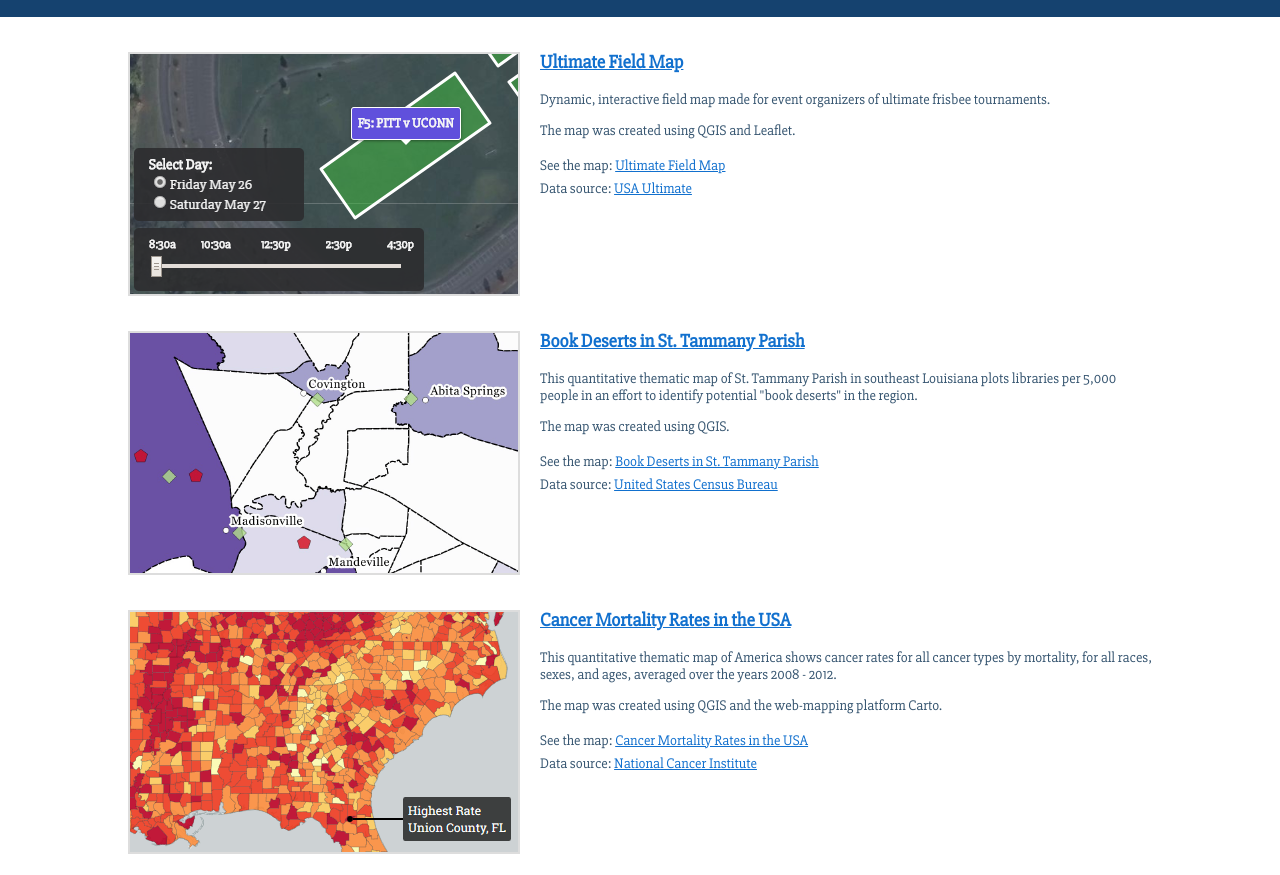
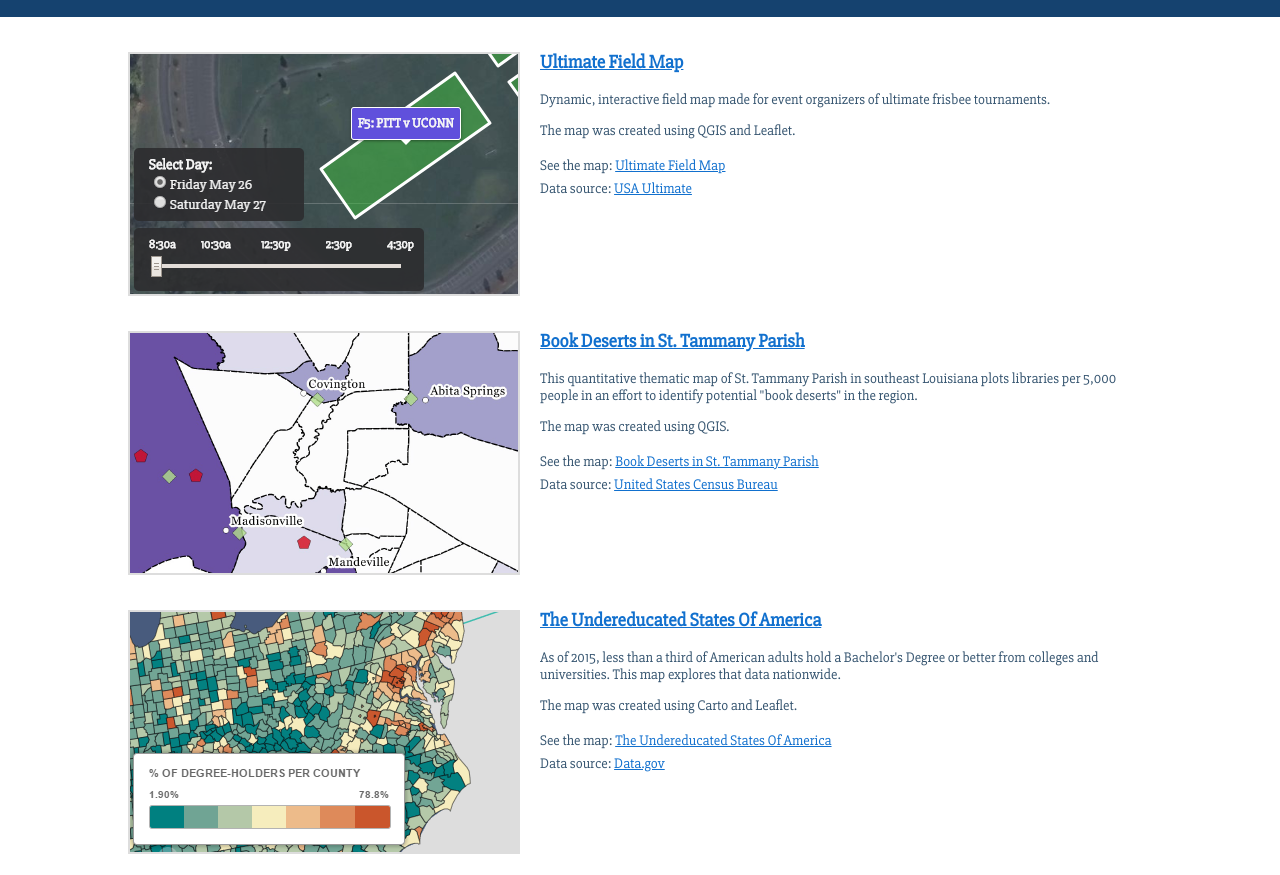
Before and after one commit to mikus31/mikus31.github.io, a plain HTML site: page index.html in a window 1280 px wide. Shown: the part 77-952 px from the top of the page. Drawn offline with nearby package versions, Linux system fonts and the light colour scheme.

Commit message:
add portfolio item and proofread text

```diff
--- a/index.html
+++ b/index.html
@@ -106,10 +106,19 @@
             <li>Data source: <a href="http://www.census.gov/data.html" target="_blank">United States Census Bureau</a></li>
         </ul>
     </section>
+    <section class="project"> <img src="images/Bachelors-Or-Better.png" alt="Bachelor's Or Better" class="project-image">
+        <h3><a target = '_blank' href="https://mikus31.carto.com/builder/05198188-4176-11e7-bd2e-0e05a8b3e3d7/embed">The Undereducated States Of America</a></h3>
+        <p>As of 2015, less than a third of American adults hold a Bachelor's Degree or better from colleges and universities. This map explores that data nationwide.</p>
+        <p>The map was created using Carto and Leaflet.</p>
+        <ul>
+            <li>See the map: <a href="https://mikus31.carto.com/builder/05198188-4176-11e7-bd2e-0e05a8b3e3d7/embed" target="_blank">The Undereducated States Of America</a></li>
+            <li>Data source: <a href="https://www.data.gov/" target="_blank">Data.gov</a></li>
+        </ul>
+    </section>
     <section class="project"> <img src="images/Cancer-Mortality-Map.png" alt="Cancer Mortality Rates in the USA" class="project-image">
         <h3><a target = '_blank' href="https://mikus31.carto.com/viz/3fb70546-6ebc-11e6-8730-0e05a8b3e3d7/map">Cancer Mortality Rates in the USA</a></h3>
         <p>This quantitative thematic map of America shows cancer rates for all cancer types by mortality, for all races, sexes, and ages, averaged over the years 2008 - 2012.</p>
-        <p>The map was created using QGIS and the web-mapping platform Carto.</p>
+        <p>The map was created using QGIS and Carto.</p>
         <ul>
             <li>See the map: <a href="https://mikus31.carto.com/viz/3fb70546-6ebc-11e6-8730-0e05a8b3e3d7/map" target="_blank">Cancer Mortality Rates in the USA</a></li>
             <li>Data source: <a href="https://www.cancer.gov/" target="_blank">National Cancer Institute</a></li>
```
Also changed, not shown: images/Bachelors-Or-Better.png (added).
